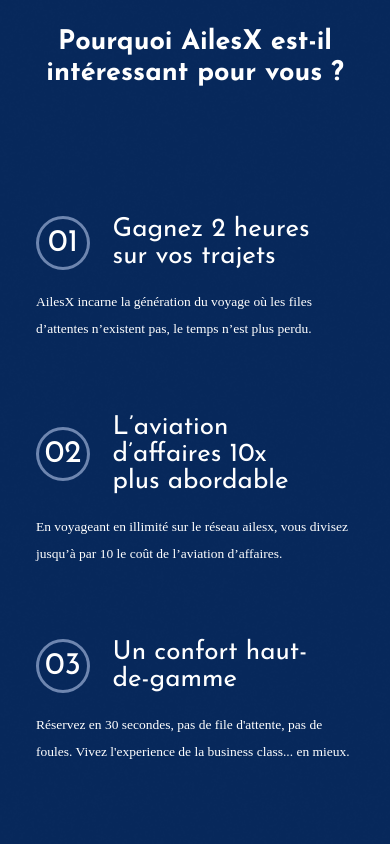
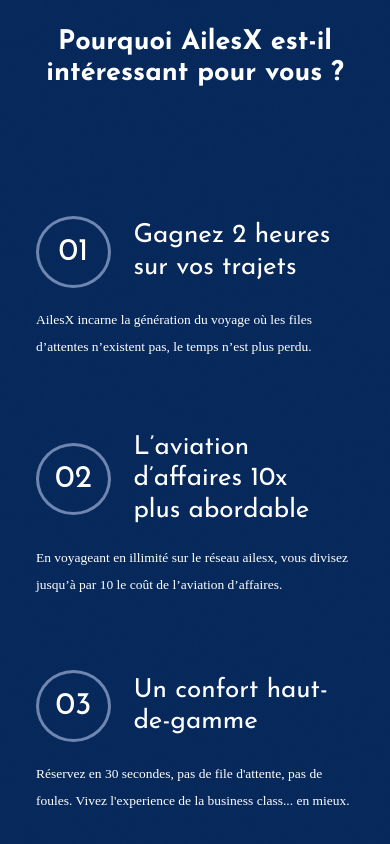
Before and after one commit to salimranainfo/aliesx-svelte-app, a Svelte app: page / in a window 390 px wide. Shown: the part 1374-2218 px from the top of the page. Built offline with nearby package versions, Linux system fonts and the light colour scheme; a web font is replaced by a local one.

Commit message:
steps mobile layout adjustment done

```diff
--- a/src/comps/Steps.svelte
+++ b/src/comps/Steps.svelte
@@ -70,8 +70,8 @@
 
   .content-single h3 .number {
     display: inline-block;
-    width: 4rem;
-    height: 3rem;
+    width: 6rem;
+    height: 4rem;
     border: 3.5px solid #6e86b0;
     border-radius: 50%;
     display: flex;
@@ -84,8 +84,8 @@
   .content-single h3 .text {
     width: 100%;
     font-size: 1.45rem;
-    padding-right: 2rem;
-    line-height: 1.5rem;
+    padding-right: 1rem;
+    line-height: 1.75rem;
   }
 
   .content-single p {
```
